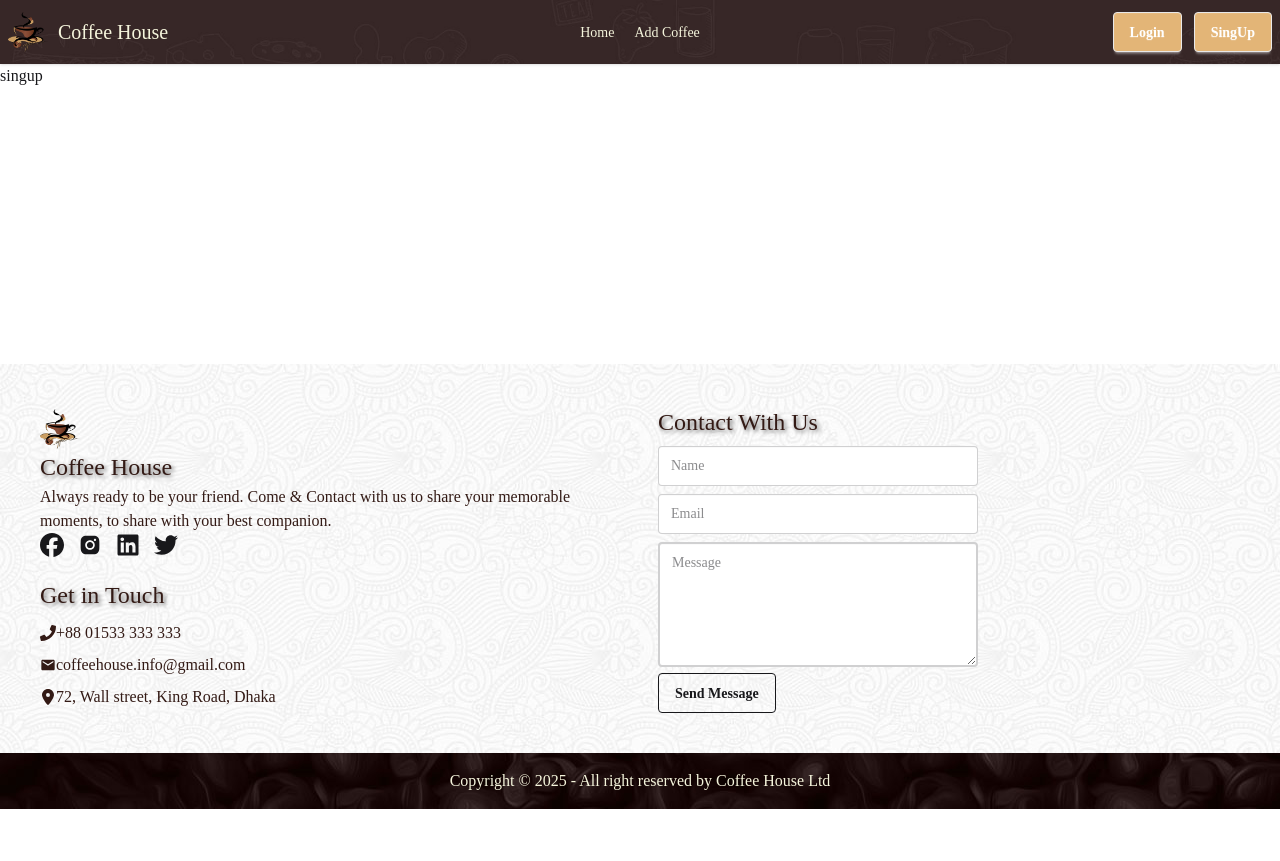
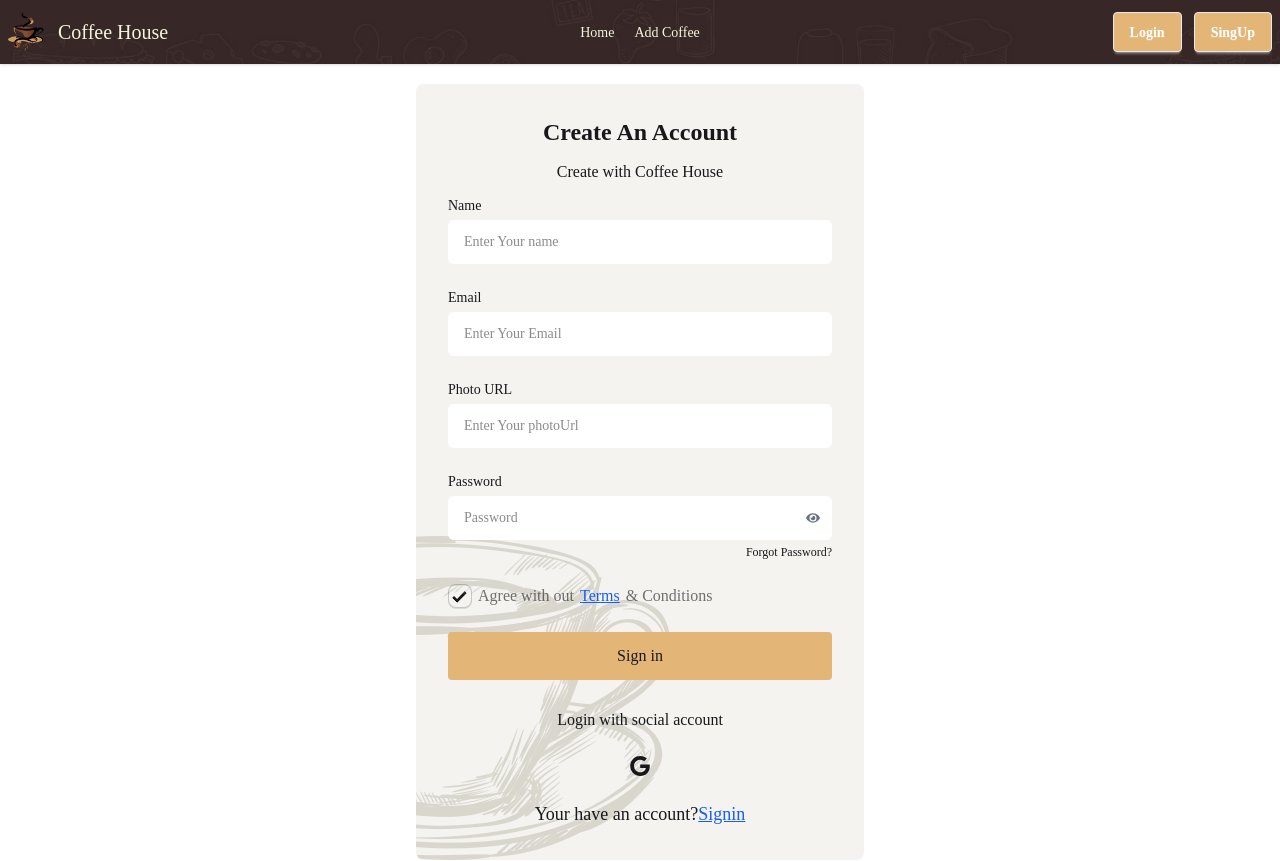
Before and after one commit to ChibgatullahMinhaz/Coffee-house, a React (Vite) app: page /signUp in a window 1280 px wide. Shown: the top 861 px of the page. Before the commit the page ends 809 px from the top, so only its background shows below. Built offline with nearby package versions, Linux system fonts and the light colour scheme; a web font is replaced by a local one.

Commit message:
singin form

```diff
--- a/src/components/Auth/SignUp.jsx
+++ b/src/components/Auth/SignUp.jsx
@@ -1,11 +1,136 @@
-import React from 'react';
+import React, { useState } from "react";
+import { motion } from "framer-motion";
+import { Link } from "react-router";
+import { FaEye, FaEyeSlash } from "react-icons/fa";
 
 const SignUp = () => {
-    return (
-        <div>
-            singup
+  const [showPassword, setShowPassword] = useState(false);
+  const handleSignUp = (e) => {
+    e.preventDefault();
+    const form = e.target;
+    const formData = new FormData(form);
+    const { email, password, ...remainingInfo } = Object.fromEntries(formData.entries());
+    console.log(email, password, remainingInfo);
+  };
+
+  const handleShowPassword = () => {
+    setShowPassword(!showPassword);
+  };
+  return (
+    <motion.div
+      initial={{ y: 50, opacity: 0 }}
+      whileInView={{ y: 0, opacity: 1 }}
+      transition={{ duration: 0.8, ease: "backIn" }}
+      viewport={{ once: false, amount: 0 }}
+      id="login"
+      className="w-full max-w-md mx-auto my-5 bg-[#F4F3F0] rounded-box p-8 space-y-3 rounded-x"
+    >
+      <h1 className="text-2xl font-bold text-center">Create An Account</h1>
+      <p className="text-center">Create with Coffee House</p>
+      <form onSubmit={handleSignUp} className="space-y-6">
+        <div className="space-y-1 text-sm">
+          <label htmlFor="username" className="block">
+            Name
+          </label>
+          <input
+            type="text"
+            required
+            name="name"
+            placeholder="Enter Your name"
+            className="w-full px-4 py-3 rounded-md bg-white focus:outline-[var(--btnColor)]"
+          />
         </div>
-    );
+        <div className="space-y-1 text-sm">
+          <label htmlFor="username" className="block">
+            Email
+          </label>
+          <input
+            type="email"
+            required
+            name="email"
+            placeholder="Enter Your Email"
+            className="w-full px-4 py-3 rounded-md bg-white focus:outline-[var(--btnColor)]"
+          />
+        </div>
+        <div className="space-y-1 text-sm">
+          <label htmlFor="username" className="block">
+            Photo URL
+          </label>
+          <input
+            type="text"
+            required
+            name="photoUrl"
+            placeholder="Enter Your photoUrl"
+            className="w-full px-4 py-3 rounded-md bg-white focus:outline-[var(--btnColor)]"
+          />
+        </div>
+        <div className="space-y-1 text-sm">
+          <label htmlFor="password" className="block">
+            Password
+          </label>
+          <div className="relative">
+            <input
+              type={showPassword ? "text" : "password"}
+              required
+              name="password"
+              placeholder="Password"
+              className="w-full px-4 pr-10 bg-white focus:outline-[var(--btnColor)] py-3 rounded-md"
+            />
+            <div
+              onClick={handleShowPassword}
+              className="absolute right-3 top-1/2 transform -translate-y-1/2 text-gray-500 cursor-pointer"
+            >
+              {showPassword ? <FaEyeSlash /> : <FaEye />}
+            </div>
+          </div>
+          <div className="flex justify-end text-xs">
+            <Link to={`/resetPassword`} rel="noopener noreferrer">
+              Forgot Password?
+            </Link>
+          </div>
+        </div>
+        {/* checkbox */}
+          <label className="label">
+            <input type="checkbox" name="terms" defaultChecked className="checkbox" />
+            Agree with out <span className="link text-blue-600">Terms</span> & Conditions
+          </label>
+        <button
+          type="submit"
+          className="block w-full bg-[var(--btnColor)] cursor-pointer p-3 text-center rounded-sm"
+        >
+          Sign in
+        </button>
+      </form>
+      <div className="flex items-center pt-4 space-x-1">
+        <div className="flex-1 h-px sm:w-16 "></div>
+        <p className="px-3 text-md dark:text-gray-600">
+          Login with social account
+        </p>
+        <div className="flex-1 h-px sm:w-16 "></div>
+      </div>
+      <div className="flex justify-center space-x-4">
+        <button aria-label="Log in with Google" className="p-3 rounded-sm">
+          <svg
+            xmlns="http://www.w3.org/2000/svg"
+            viewBox="0 0 32 32"
+            className="w-5 h-5 fill-current"
+          >
+            <path d="M16.318 13.714v5.484h9.078c-0.37 2.354-2.745 6.901-9.078 6.901-5.458 0-9.917-4.521-9.917-10.099s4.458-10.099 9.917-10.099c3.109 0 5.193 1.318 6.38 2.464l4.339-4.182c-2.786-2.599-6.396-4.182-10.719-4.182-8.844 0-16 7.151-16 16s7.156 16 16 16c9.234 0 15.365-6.49 15.365-15.635 0-1.052-0.115-1.854-0.255-2.651z"></path>
+          </svg>
+        </button>
+      </div>
+      <p className="text-lg text-center sm:px-6">
+        Your have an account?
+        <Link
+          to={`/signUp`}
+          rel="noopener noreferrer"
+          className="underline link-accent text-blue-600"
+        >
+          Signin
+        </Link>
+      </p>
+    </motion.div>
+  );
 };
 
 export default SignUp;
```
